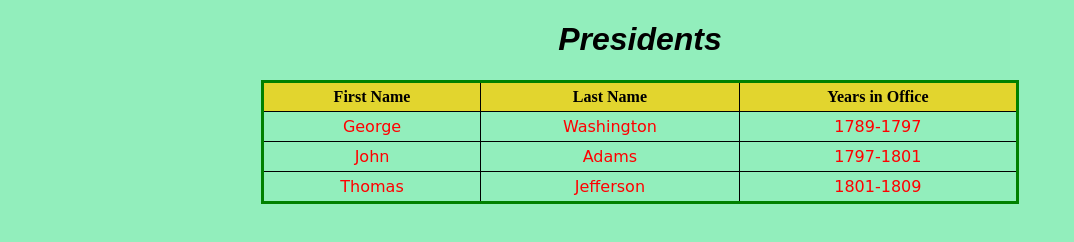
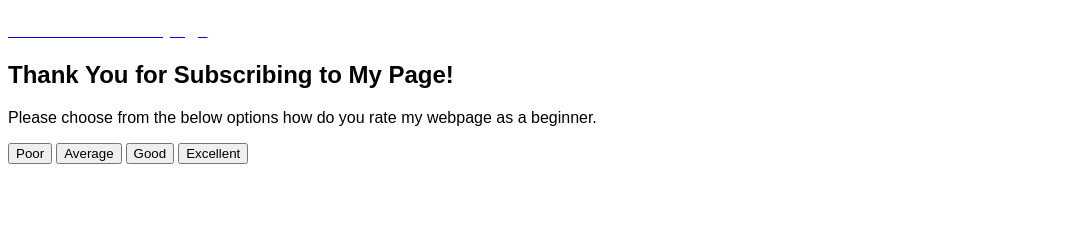
Before and after one commit to findjas/lecture1, a plain HTML site: page src1/Page3.html in a window 1280 px wide. Shown: the whole page, without its empty margins (0-1074 px from the left). Drawn offline with Linux system fonts and the light colour scheme.

Commit message:
added features to page3, created sass files for page3

```diff
--- a/src1/Page3.html
+++ b/src1/Page3.html
@@ -1,67 +1,24 @@
 <!DOCTYPE html>
 <html lang="en">
-<meta name="viewport" content="width=device-width, initial-scale=1, shrink-to-fit=no">
+<meta name="viewport" content="width=device-width, initial-scale=1, shrink-to-fit=yes">
     <head>
-        <title>Presidents</title>
+        <title>Review</title>
+        <link rel="stylesheet" href="page3.css">
         <style>
-            table {
-                border: 3px solid green;
-                border-collapse: collapse;
-                margin-left: auto;
-                margin-right: auto;
-                width: 60%;
-            }
-
-            th, td {
-                border: 1px solid black;
-                padding: 5px;
-                text-align: center;
-            }
-
-            td{
-
-              font-style: normal;
-              font-family: cursive;
-              color: red
-            }
-
-            th {
-                background-color: #E2D52E;
-            }
-
-            h1 {
-                text-align: center;
-                font-family: fantasy;
-                font-style: italic;
+            h2,p {
+                text-align: left;
+                font-family: Arial;
                 }
-            body {
-                  background-color: #92EEBC
-                  }
         </style>
     </head>
     <body>
-        <h1>Presidents</h1>
-        <table>
-            <tr>
-                <th>First Name</th>
-                <th>Last Name</th>
-                <th>Years in Office</th>
-            </tr>
-            <tr>
-                <td>George</td>
-                <td>Washington</td>
-                <td>1789-1797</td>
-            </tr>
-            <tr>
-                <td>John</td>
-                <td>Adams</td>
-                <td>1797-1801</td>
-            </tr>
-            <tr>
-                <td>Thomas</td>
-                <td>Jefferson</td>
-                <td>1801-1809</td>
-            </tr>
-        </table>
+        <div class="flexTitle"><a href="project0.html"><h3 style="font-family: arial; color: white">Go Back to Homepage</h3></a></div>
+        <h2>Thank You for Subscribing to My Page!</h2>
+        <p>Please choose from the below options how do you rate my webpage as a beginner.</p>
+        <button class="poor">Poor</button>
+        <button class="average">Average</button>
+        <button class="good">Good</button>
+        <button class="excellent">Excellent</button>
+
     </body>
 </html>
```
Also changed, not shown: src1/Page1.html (+1 -2 lines), src1/Page2.html (+1 -1 lines), src1/project0.html (+2 -3 lines).
